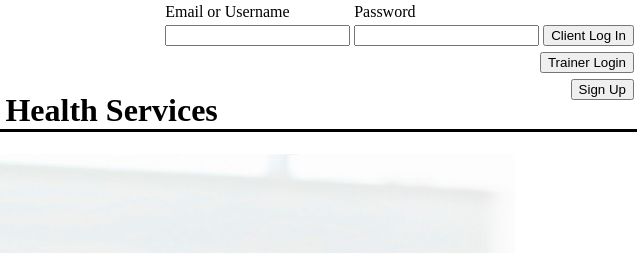
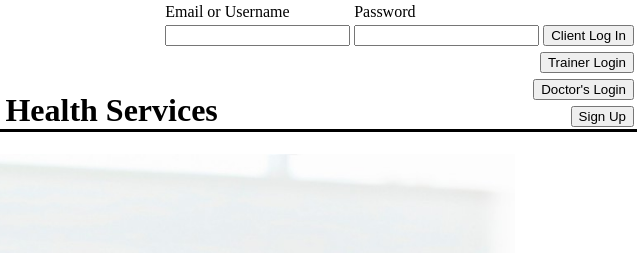
Before and after one commit to t1nhtinh/TailoredHealthServices, a plain HTML site: page HealthApp/TailoredHS/hmtl/index.html in a window 1280 px wide. Shown: the top 253 px of the page, 643-1280 px from the left. Drawn offline with Linux system fonts and the light colour scheme.

Commit message:
PA2 again

```diff
--- a/HealthApp/TailoredHS/hmtl/index.html
+++ b/HealthApp/TailoredHS/hmtl/index.html
@@ -54,6 +54,13 @@
                 <table>
                     <tr>
                         <td><input type="submit" value="Trainer Login" /></td>
+                    </tr>
+                </table>
+            </form>
+            <form action="../hmtl/DoctorPage.html" style="float:right; clear:right;">
+                <table>
+                    <tr>
+                        <td><input type="submit" value="Doctor's Login" /></td>
                     </tr>
                 </table>
             </form>
```
